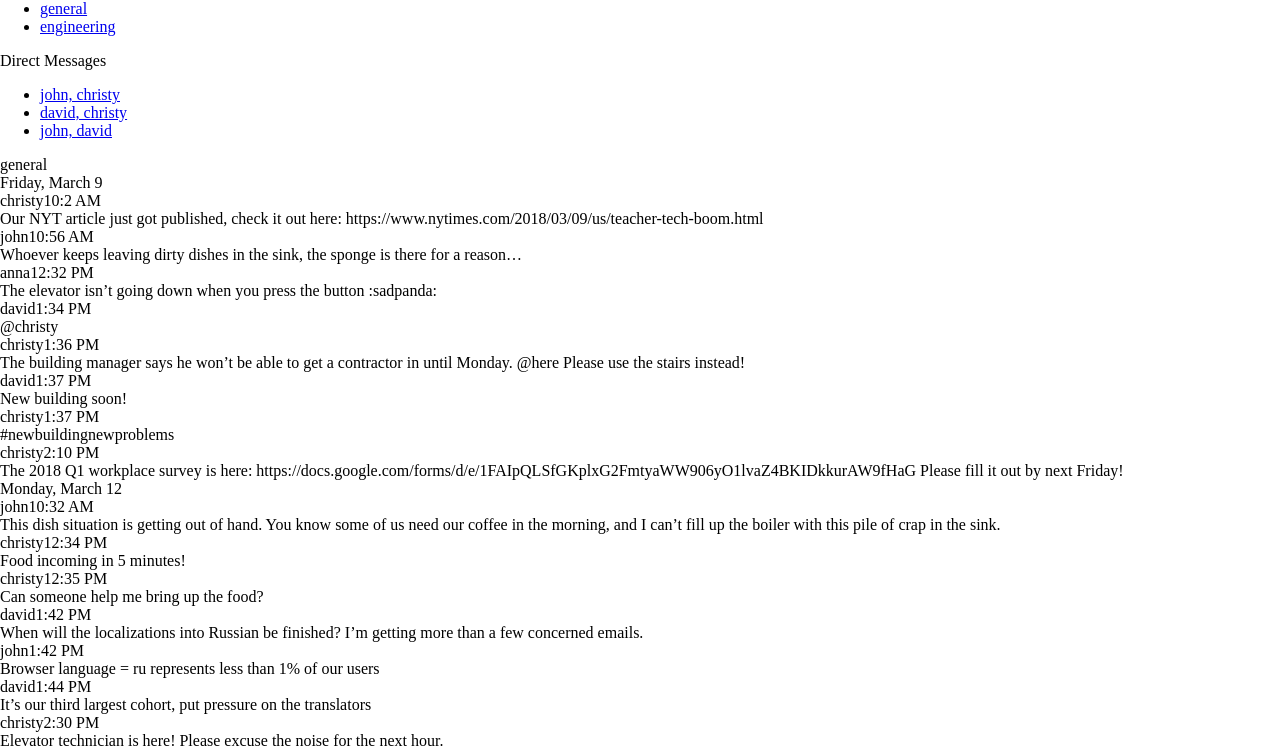
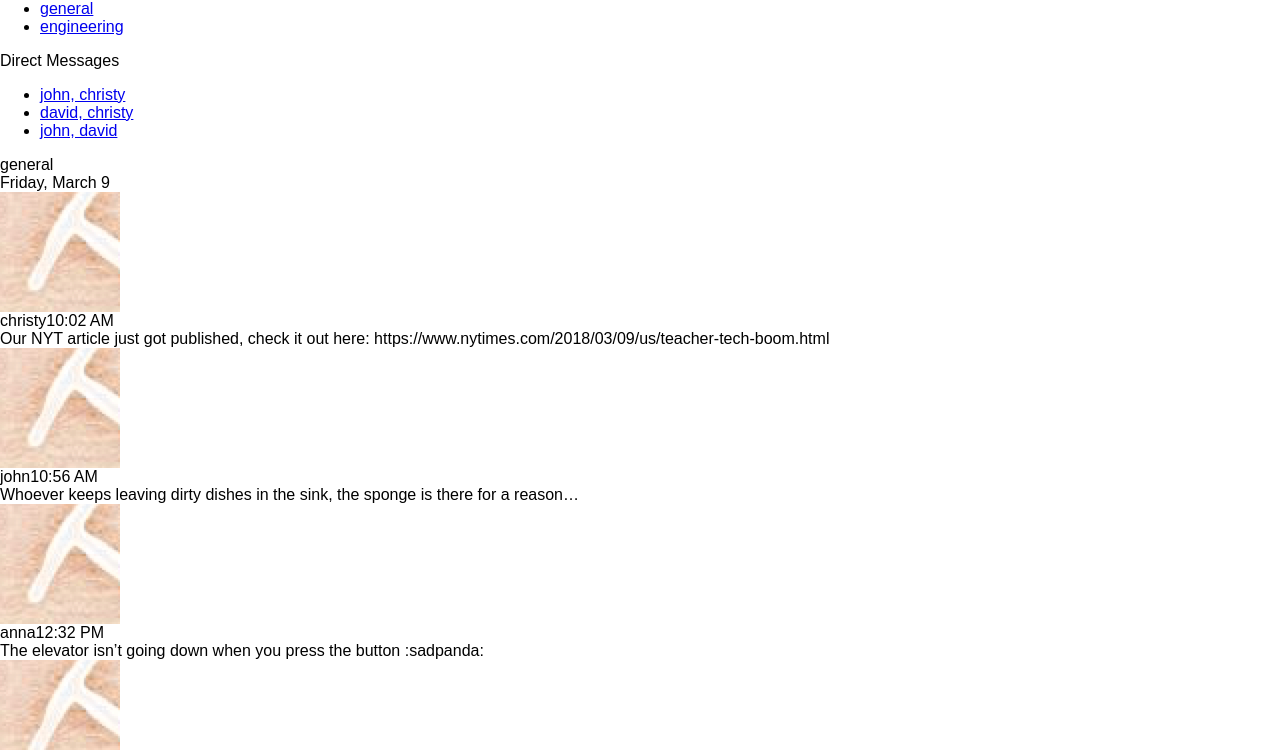
Before and after one commit to cakenggt/erased, a React (Vite) app: page /#/ in a window 1280 px wide. Shown: the top 750 px of the page. Built offline with nearby package versions, Linux system fonts and the light colour scheme.

Commit message:
Style avatars

```diff
--- a/src/components/Chat.tsx
+++ b/src/components/Chat.tsx
@@ -2,6 +2,7 @@ import * as React from 'react';
 
 import messages, { Message } from '../messages';
 import styles from '../styles/Chat.css';
+import { AVATARS, EMPTY_AVATAR } from '../util/avatars';
 import { getPrivateChannelName } from '../util/channel';
 
 interface ChatWindowProps {
@@ -88,11 +89,19 @@ class ChatWindow extends React.Component<ChatWindowProps, ChatWindowState> {
             </div>
             {messages.map(({ author, date, text }, i) => (
               <div className={styles.entry} key={i}>
-                <div>
-                  <span>{author}</span>
-                  <span>{date.toFormat('h:m a')}</span>
+                <img
+                  className={styles.avatar}
+                  src={AVATARS[author] || EMPTY_AVATAR}
+                />
+                <div className={styles.post}>
+                  <div>
+                    <span className={styles.author}>{author}</span>
+                    <span className={styles.time}>
+                      {date.toFormat('h:mm a')}
+                    </span>
+                  </div>
+                  <div>{text}</div>
                 </div>
-                <div className={styles.text}>{text}</div>
               </div>
             ))}
           </div>
--- a/src/styles/Chat.css
+++ b/src/styles/Chat.css
@@ -26,13 +26,33 @@
 
 .entry {
   background-color: white;
+  display: flex;
+  line-height: 22px;
   padding: 5px 40px;
+}
+
+.avatar {
+  border-radius: 3px;
+  display: inline-block;
+  flex: 0 0 auto;
+  height: 35px;
+  overflow: hidden;
+  width: 35px;
+}
+
+.post {
+  padding-left: 10px;
 }
 
 .entry:hover {
   background-color: #efefef;
 }
 
-.text {
-  line-height: 22px;
+.author {
+  font-weight: 700;
 }
+
+.time {
+  color: #999;
+  padding-left: 5px;
+}
--- a/src/styles/Index.css
+++ b/src/styles/Index.css
@@ -5,6 +5,7 @@
 }
 
 body {
+  font-family: sans-serif;
   margin: 0;
 }
 
--- /dev/null
+++ b/src/util/avatars.ts
@@ -0,0 +1,3 @@
+export const EMPTY_AVATAR = require('../../assets/images/empty.png');
+
+export const AVATARS: Record<string, string> = {};
```
Also changed, not shown: assets/images/empty.png (added), 1 other file (tests, documents, lock files or other folders).
